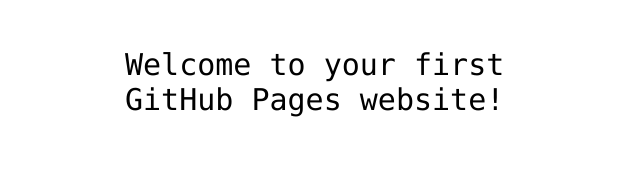
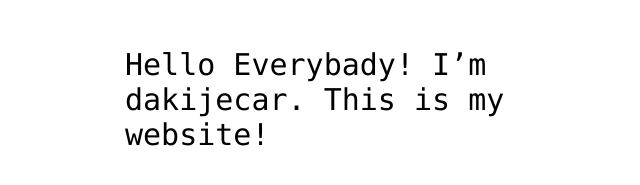
Before and after one commit to dakijecar/hello-world, a plain HTML site: page index.html in a window 1280 px wide. Shown: the part 341-526 px from the top of the page, without its empty margins (315-955 px from the left). Drawn offline with Linux system fonts and the light colour scheme.

Commit message:
index.html

```diff
--- a/index.html
+++ b/index.html
@@ -12,7 +12,7 @@
 <img src="https://octodex.github.com/images/daftpunktocat-thomas.gif" id="octocat" alt="octocat-gif" />
 
 <!-- Change this code here by copy and pasting your template on line 15 -->
-<p>Welcome to your first GitHub Pages website!</p>
+<p>Hello Everybady! I’m dakijecar. This is my website!</p>
 
 </body>
 </html>
```
